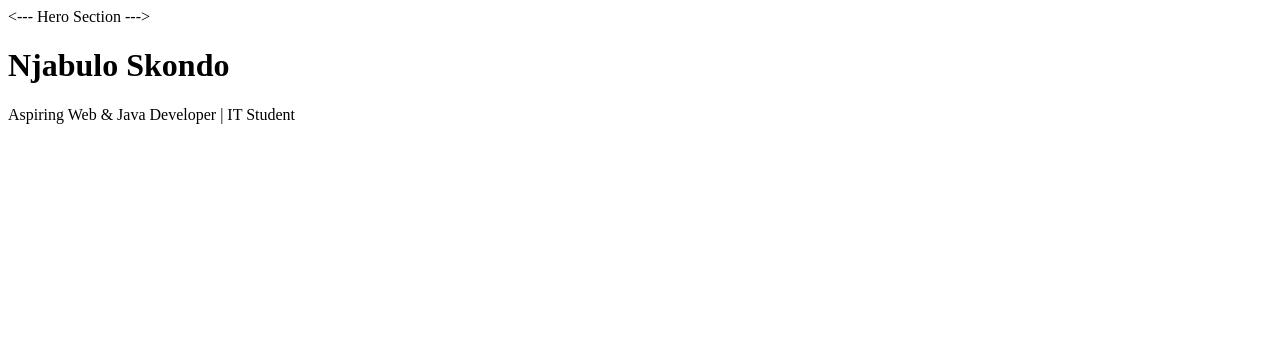
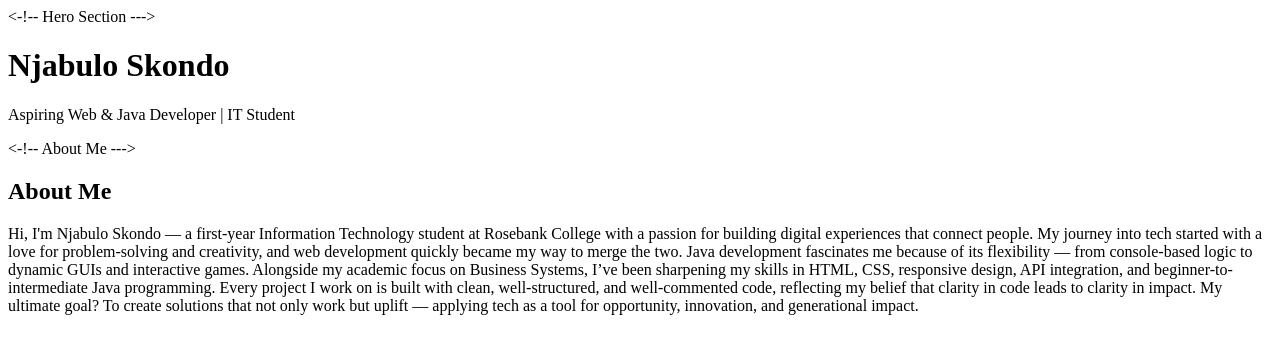
Before and after one commit to NJABULOSKONDO/portfolio, a plain HTML site: page index.html in a window 1280 px wide. Drawn offline with Linux system fonts and the light colour scheme; files that its build step writes are made by us from their sources.

Commit message:
About Me Section

```diff
--- a/index.html
+++ b/index.html
@@ -7,13 +7,23 @@
     <link rel="stylesheet" href="style.css">
 </head>
 <body>
-    <--- Hero Section --->
+    <-!-- Hero Section --->
     <header id="hero">
         <h1>Njabulo Skondo</h1>
         <p>Aspiring Web & Java Developer | IT Student</p>
     </header>
 
-
+    <-!-- About Me --->
+    <section id="about">
+        <h2>About Me</h2>
+        <p>Hi, I'm Njabulo Skondo — a first-year Information Technology student at Rosebank College with a passion for building digital experiences that connect people.
+            My journey into tech started with a love for problem-solving and creativity, and web development quickly became my way to merge the two. Java development
+            fascinates me because of its flexibility — from console-based logic to dynamic GUIs and interactive games. Alongside my academic focus on Business Systems,
+            I’ve been sharpening my skills in HTML, CSS, responsive design, API integration, and beginner-to-intermediate Java programming. Every project I work on is built
+            with clean, well-structured, and well‑commented code, reflecting my belief that clarity in code leads to clarity in impact. My ultimate goal? To create solutions
+            that not only work but uplift — applying tech as a tool for opportunity, innovation, and generational impact.
+        </p>
+    </section>
 
 </body>
 </html>
```
